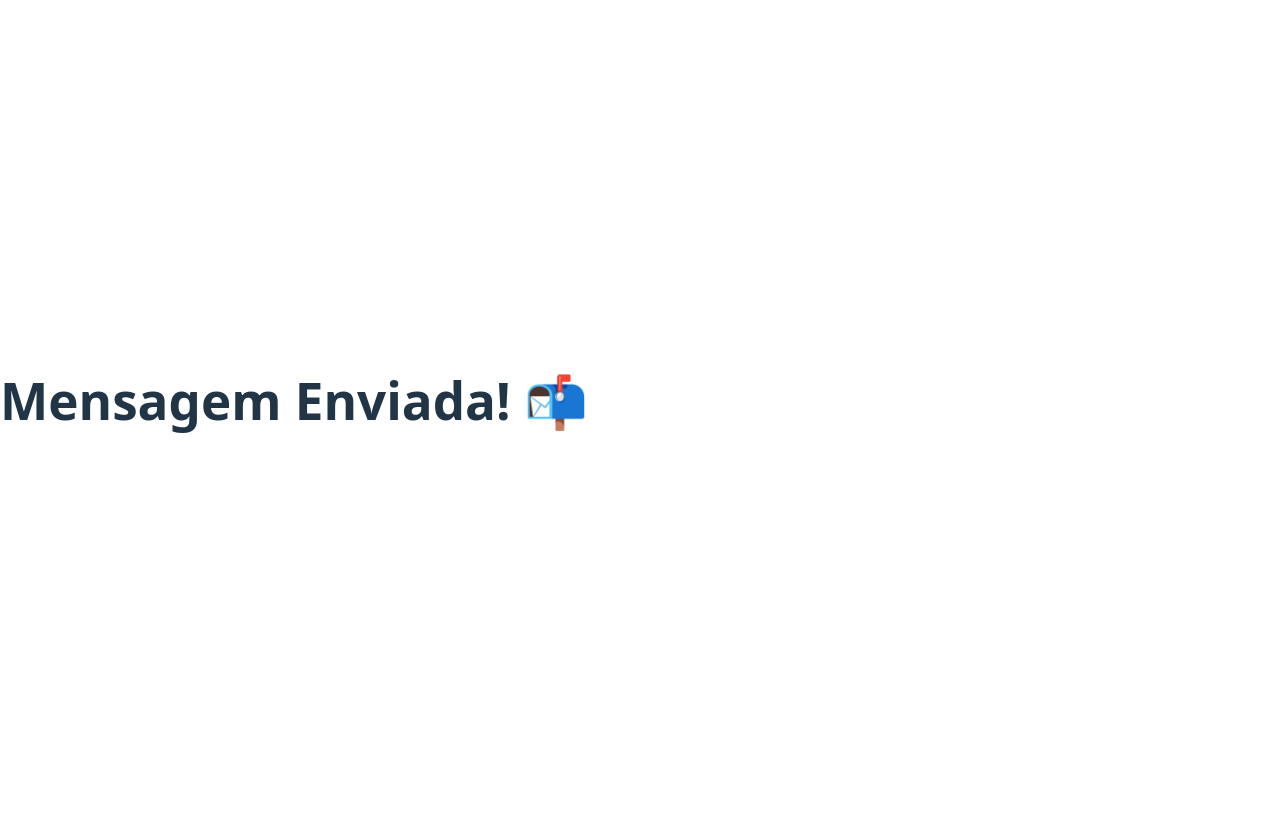
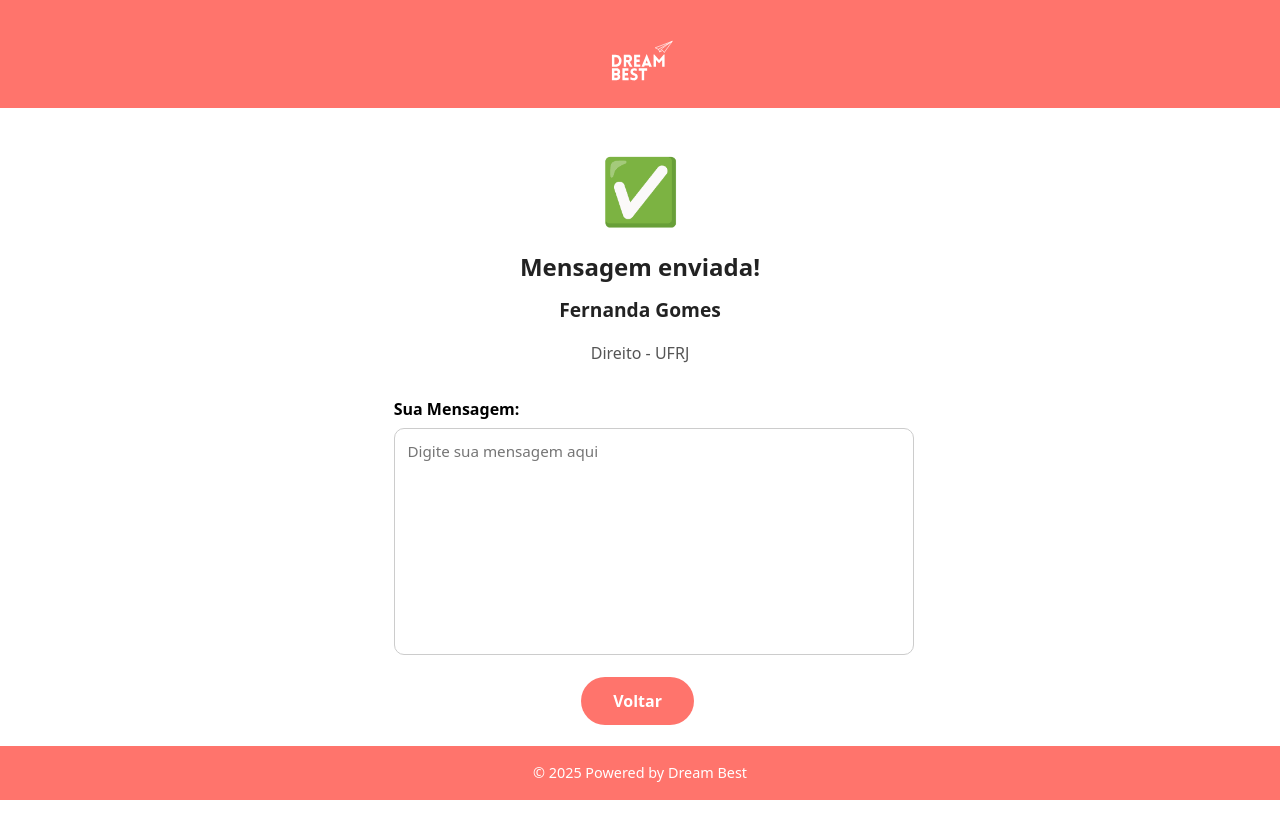
Before and after one commit to mukslima/dream-beast-frontend, a React (Vite) app: page /formando/1/mensagem-enviada in a window 1280 px wide. Before the commit the page ends 800 px from the top, so only its background shows below. Built offline with nearby package versions, Linux system fonts and the light colour scheme.

Commit message:
feat: tela mensagem enviada!

```diff
--- a/src/App.jsx
+++ b/src/App.jsx
@@ -10,6 +10,7 @@ import CadastroPessoa from './pages/CadastroPessoa'
 import Compartilhar from './pages/Compartilhar'
 import Detalhes from './pages/Detalhes'
 import VerMensagens from './pages/VerMensagens'
+import MensagemEnviada from './pages/MensagemEnviada'
 
 function App() {
   return (
@@ -23,8 +24,7 @@ function App() {
         <Route path="/formando/:id" element={<PerfilConfirmar />} /> {/* Rota dinâmica */}
         <Route path="/formando/:id/cadastro-pessoa" element={<CadastroPessoa />} />
         <Route path="/formando/:id/detalhes" element={<Detalhes />} />
-        <Route path='/formando/:id/confirmacao' element={<h1>Confirmação de Presença Enviada! 🎉</h1>} />
-        <Route path='/formando/:id/mensagem-enviada' element={<h1>Mensagem Enviada! 📬</h1>} />
+        <Route path='/formando/:id/mensagem-enviada' element={< MensagemEnviada />} />
         <Route path='/formando/:id/ver-mensagens' element={< VerMensagens />} />
         <Route path='/formando/:id/compartilhar' element={< Compartilhar />} />
         <Route path="*" element={<h1>Página não encontrada 😅</h1>} />
--- a/src/pages/Detalhes.jsx
+++ b/src/pages/Detalhes.jsx
@@ -165,7 +165,12 @@ export default function Detalhes() {
           <textarea id="mensagem" name="mensagem" rows="5" cols="30" placeholder="Digite sua mensagem aqui"></textarea>
         </div>
         <div className="detalhes-btn-group">
-          <button type="button">Enviar Mensagem</button>
+          <button
+              className="detalhes-btn detalhes-compartilhar"
+              onClick={() => navigate(`/formando/${formando.id}/mensagem-enviada`)}
+              >
+                  Enviar Mensagem
+          </button>
           <button
               className="detalhes-btn detalhes-compartilhar"
               onClick={() => navigate(`/formando/${formando.id}/ver-mensagens`)}
--- /dev/null
+++ b/src/pages/MensagemEnviada.css
@@ -0,0 +1,113 @@
+.mensagem-enviada-container {
+  min-height: 100vh;
+  width: 100vw;
+  background: #fff;
+  display: flex;
+  flex-direction: column;
+  align-items: center;
+  justify-content: flex-start;
+  padding-top: 110px;
+  padding-bottom: 80px;
+  box-sizing: border-box;
+}
+
+.mensagem-enviada-header {
+  width: 100%;
+  background: #ff746c;
+  display: flex;
+  justify-content: center;
+  align-items: center;
+  padding: 1.2rem 0;
+  position: fixed;
+  top: 0;
+  left: 0;
+  z-index: 10;
+}
+
+.mensagem-enviada-logo {
+  height: 70px;
+}
+
+.mensagem-enviada-main {
+  flex: 1;
+  display: flex;
+  flex-direction: column;
+  align-items: center;
+  justify-content: center;
+  text-align: center;
+  padding: 2rem;
+}
+
+.mensagem-enviada-check {
+  font-size: 4rem;
+  margin-bottom: 1rem;
+  animation: pop 0.5s ease forwards;
+}
+
+@keyframes pop {
+  0% {
+    transform: scale(0.5);
+    opacity: 0;
+  }
+  100% {
+    transform: scale(1);
+    opacity: 1;
+  }
+}
+
+.mensagem-enviada-titulo {
+  font-size: 1.5rem;
+  font-weight: 700;
+  color: #222;
+  margin-bottom: 1rem;
+}
+
+.mensagem-enviada-nome {
+  font-size: 1.2rem;
+  font-weight: 600;
+  color: #222;
+  margin-bottom: 0.3rem;
+}
+
+.mensagem-enviada-curso {
+  font-size: 1rem;
+  color: #555;
+  font-weight: 500;
+  margin-bottom: 2rem;
+}
+
+.mensagem-enviada-btn-voltar {
+  background: #ff746c;
+  color: #fff;
+  border: none;
+  border-radius: 25px;
+  padding: 0.8rem 2rem;
+  font-size: 1rem;
+  font-weight: 600;
+  cursor: pointer;
+  transition: background 0.2s;
+}
+
+.mensagem-enviada-btn-voltar:hover {
+  background: #ff4b4b;
+}
+
+.mensagem-enviada-footer {
+  width: 100%;
+  background: #ff746c;
+  color: #fff;
+  text-align: center;
+  padding: 1rem 0;
+  font-size: 0.9rem;
+  position: fixed;
+  bottom: 0;
+  left: 0;
+  z-index: 10;
+}
+
+
+@media (max-width: 480px) {
+  .mensagem-enviada-main {
+    padding: 1.5rem;
+  }
+}
--- /dev/null
+++ b/src/pages/MensagemEnviada.jsx
@@ -0,0 +1,65 @@
+import { useParams, useNavigate } from "react-router-dom";
+import logob from "../assets/logob.svg";
+import "./MensagemEnviada.css";
+
+export default function MensagemEnviada() {
+  const { id } = useParams();
+  const navigate = useNavigate();
+
+  // Exemplo de lista de formandos
+  const formandos = [
+    { id: "1", nome: "Fernanda Gomes", curso: "Direito - UFRJ" },
+    { id: "2", nome: "Carlos Rangel", curso: "Engenharia - UFF" },
+    { id: "3", nome: "Marcos AND Lima", curso: "Sistemas Para Internet - IFPB" },
+    { id: "4", nome: "Deivid SP", curso: "Engenharia Computação - USP" },
+    { id: "5", nome: "Nome e Sobrenome", curso: "Direito - UFRJ" },
+  ];
+
+  const formando = formandos.find((f) => f.id === id);
+
+  if (!formando) {
+    return (
+      <div className="mensagem-enviada-container">
+        <header className="mensagem-enviada-header">
+          <img src={logob} alt="Dream Beast" className="mensagem-enviada-logo" />
+        </header>
+        <main className="mensagem-enviada-main">
+          <div className="mensagem-enviada-alert">Formando não encontrado.</div>
+        </main>
+      </div>
+    );
+  }
+
+  return (
+    <div className="mensagem-enviada-container">
+      <header className="mensagem-enviada-header">
+        <img src={logob} alt="Dream Beast" className="mensagem-enviada-logo" />
+      </header>
+
+      <main className="mensagem-enviada-main">
+        <div className="mensagem-enviada-info">
+          <div className="mensagem-enviada-check">✅</div>
+          <h1 className="mensagem-enviada-titulo">Mensagem enviada!</h1>
+          <h2 className="mensagem-enviada-nome">{formando.nome}</h2>
+          <p className="mensagem-enviada-curso">{formando.curso}</p>
+          <div className="detalhes-mensagem">
+          <label for="mensagem">Sua Mensagem:</label>
+          <textarea id="mensagem" name="mensagem" rows="10" cols="50" placeholder="Digite sua mensagem aqui"></textarea>
+        </div>
+        </div>
+
+        <button
+          className="mensagem-enviada-btn-voltar"
+          onClick={() => navigate(-1)}
+        >
+          Voltar
+        </button>
+
+      <footer className="mensagem-enviada-footer">
+        © 2025 Powered by Dream Best
+      </footer>
+
+      </main>
+    </div>
+  );
+}
```
